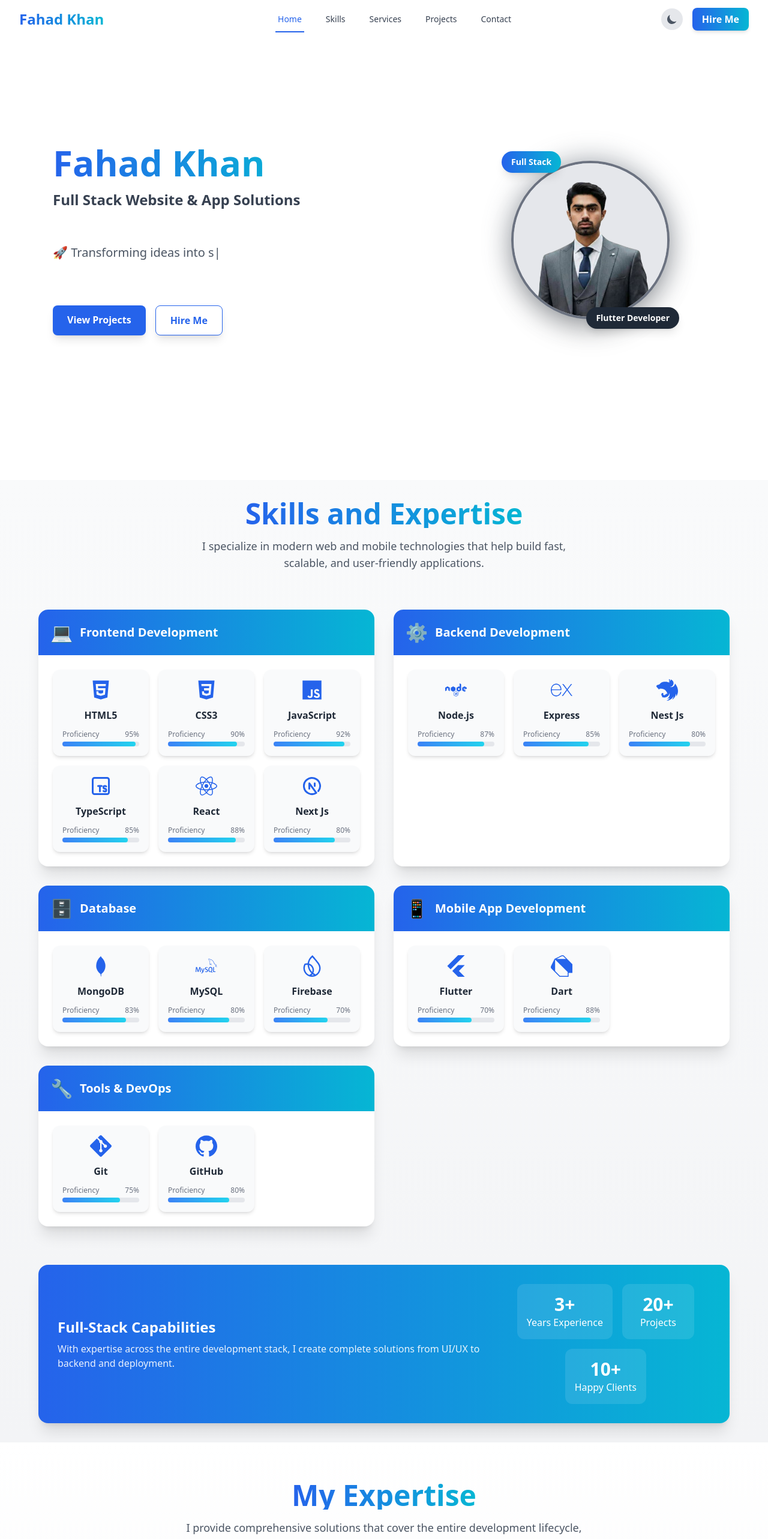
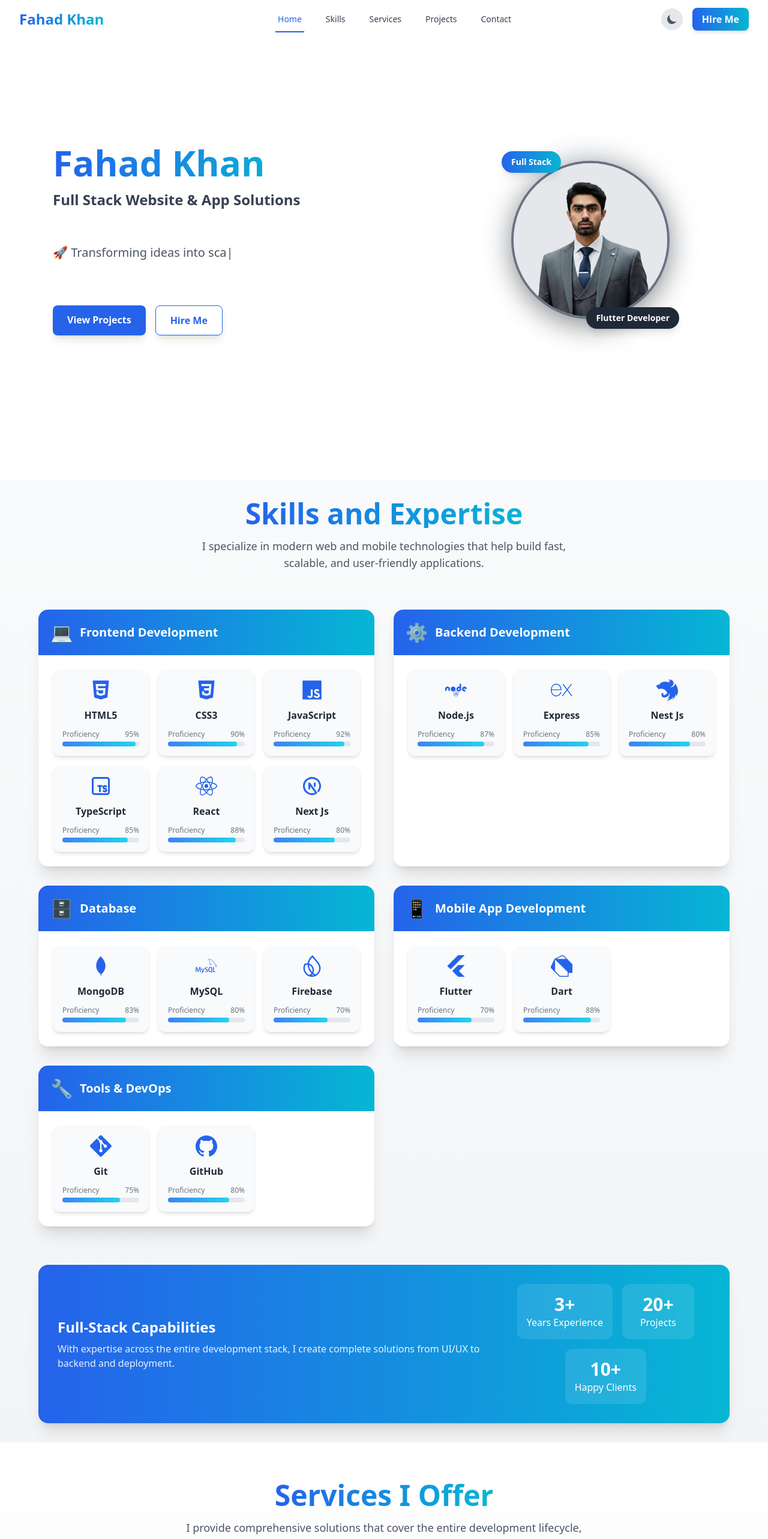
Before and after one commit to FahadKhanLangah/fahad_khan_portfolio, a React (Vite) app: page / in a window 1280 px wide. Shown: the top 2565 px of the page at 60% size. Built offline with nearby package versions, Linux system fonts and the light colour scheme.

Commit message:
Add emailjs integration and enhance contact form functionality; update services title for clarity

```diff
--- a/package.json
+++ b/package.json
@@ -10,11 +10,14 @@
     "preview": "vite preview"
   },
   "dependencies": {
+    "@emailjs/browser": "^4.4.1",
     "dom": "^0.0.3",
+    "emailjs-com": "^3.2.0",
     "framer-motion": "^12.18.1",
     "react": "^18.3.1",
     "react-anchor-link-smooth-scroll": "^1.0.12",
     "react-dom": "^18.3.1",
+    "react-hot-toast": "^2.6.0",
     "react-icons": "^5.4.0",
     "react-router-dom": "^7.4.0",
     "react-scroll": "^1.9.0",
--- a/src/App.jsx
+++ b/src/App.jsx
@@ -6,9 +6,9 @@ import Navbar from "./components/Navbar"
 import Services from "./components/Services"
 import Skills from "./components/Skills"
 import SocialProfiles from "./components/SocialProfiles"
-
+import { Toaster } from 'react-hot-toast';
 function App() {
-const [darkMode, setDarkMode] = useState(false);
+  const [darkMode, setDarkMode] = useState(false);
 
   useEffect(() => {
     const isDark = localStorage.getItem('darkMode') === 'true';
@@ -17,12 +17,27 @@ const [darkMode, setDarkMode] = useState(false);
   }, []);
   return (
     <div className={darkMode ? 'dark' : ''}>
+      <Toaster position="top-center" toastOptions={{
+        duration: 4000,
+        style: {
+          background: "#1e293b",
+          color: "#fff",
+          padding: "12px 16px",
+          borderRadius: "10px",
+          fontSize: "16px",
+        },
+        success: {
+          style: {
+            background: "#180101",
+          },
+        },
+      }} />
       <Navbar></Navbar>
       <Hero></Hero>
       <Skills></Skills>
       <Services></Services>
       <MyProjects></MyProjects>
-      <SocialProfiles/>
+      <SocialProfiles />
       <Footer></Footer>
     </div>
   )
--- a/src/components/Services.jsx
+++ b/src/components/Services.jsx
@@ -75,7 +75,7 @@ const Services = () => {
           className="text-center mb-16"
         >
           <h2 className="text-4xl md:text-5xl font-bold bg-gradient-to-r from-blue-600 to-cyan-500 text-transparent bg-clip-text inline-block">
-            My Expertise
+            Services I Offer
           </h2>
           <p className="mt-4 text-lg text-gray-600 dark:text-gray-300 max-w-2xl mx-auto">
             I provide comprehensive solutions that cover the entire development lifecycle, from design to deployment.
--- a/src/components/SocialProfiles.jsx
+++ b/src/components/SocialProfiles.jsx
@@ -1,11 +1,13 @@
+import emailjs from "@emailjs/browser";
 import { motion } from 'framer-motion';
+import { useState } from 'react';
+import toast from "react-hot-toast";
 import {
   FaGithub, FaLinkedin,
   FaFacebook, FaEnvelope,
   FaWhatsapp,
 } from 'react-icons/fa';
 
-const SocialProfiles = () => {
 const socialProfileData = [
   { icon: <FaGithub className="text-4xl" />, title: "GitHub", color: "from-gray-800 to-black", link: "https://github.com/FahadKhanLangah" },
   { icon: <FaLinkedin className="text-4xl" />, title: "LinkedIn", color: "from-blue-700 to-blue-900", link: "www.linkedin.com/in/fahad-khan-96b4a32a7" },
@@ -13,8 +15,47 @@ const SocialProfiles = () => {
   { icon: <FaEnvelope className="text-4xl" />, title: "Email", color: "from-red-500 to-red-700", link: "mailto:fahadkhanavoid@gmail.com" },
   { icon: <FaFacebook className="text-4xl" />, title: "Facebook", color: "from-blue-600 to-blue-800", link: "https://www.facebook.com/share/1BjvASMPnR/" },
   { icon: <FaWhatsapp className="text-4xl" />, title: "WhatsApp", color: "from-green-500 to-green-700", link: "https://wa.me/+923187357005" },
+];
+const SocialProfiles = () => {
+  const [name, setName] = useState('');
+  const [email, setEmail] = useState('');
+  const [message, setMessage] = useState('');
 
-  ];
+  const handleSubmit = (e) => {
+    e.preventDefault();
+
+    if (!name || !email || !message) {
+      toast.error("Please fill in all fields.");
+      return;
+    }
+
+    const templateParams = {
+      from_name: name,
+      from_email: email,
+      message: message,
+    };
+
+    emailjs
+      .send(
+        "service_3iajl3i",     // service_xxxx
+        "template_ihjiys6",    // template_xxxx
+        templateParams,
+        "H4NBGEd2kpiWac-gV"      // public key
+      )
+      .then(
+        () => {
+          toast.success("Message sent successfully!");
+          setName("");
+          setEmail("");
+          setMessage("");
+        },
+        (error) => {
+          console.log(error);
+          alert("Failed to send message. Try again.");
+        }
+      );
+  };
+
 
   const containerVariants = {
     hidden: { opacity: 0 },
@@ -86,7 +127,7 @@ const SocialProfiles = () => {
               </p>
             </div>
           </div>
-          <div className="flex flex-col gap-4 w-full">
+          <form onSubmit={handleSubmit} className="flex flex-col gap-4 w-full">
             {/* Name */}
             <div className="flex flex-col gap-1">
               <label className="font-semibold text-sm text-gray-200 dark:text-gray-300">
@@ -99,6 +140,8 @@ const SocialProfiles = () => {
                  rounded-lg px-3 py-2 text-sm outline-none
                  focus:border-blue-500 focus:ring-2 focus:ring-blue-300
                  transition-all"
+                onChange={(e) => setName(e.target.value)}
+                value={name}
               />
             </div>
 
@@ -114,6 +157,8 @@ const SocialProfiles = () => {
                  rounded-lg px-3 py-2 text-sm outline-none
                  focus:border-blue-500 focus:ring-2 focus:ring-blue-300
                  transition-all"
+                onChange={e => setEmail(e.target.value)}
+                value={email}
               />
             </div>
 
@@ -129,18 +174,22 @@ const SocialProfiles = () => {
                  rounded-lg px-3 py-2 text-sm outline-none resize-none
                  focus:border-blue-500 focus:ring-2 focus:ring-blue-300
                  transition-all"
+                onChange={e => setMessage(e.target.value)}
+                value={message}
               ></textarea>
 
             </div>
             <div className='flex w-full justify-end'>
               <button
+                type="submit"
+                onClick={handleSubmit}
                 className="px-6 py-3 max-w-52 dark:bg-gray-900 bg-white dark:text-white text-blue-600 font-bold rounded-lg shadow-lg hover:shadow-xl transition-shadow flex items-center"
               >
                 <FaEnvelope className="mr-2" />
                 Send Message
               </button>
             </div>
-          </div>
+          </form>
 
 
         </motion.div>
```
Also changed, not shown: 1 other file (tests, documents, lock files or other folders). Lines whose indentation alone changed are shown as unchanged.
